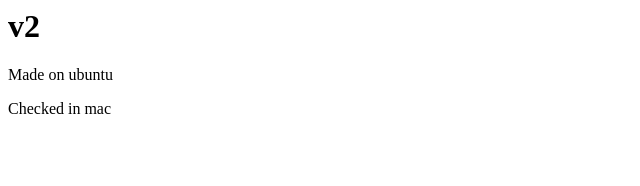
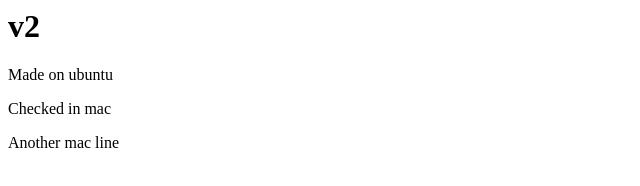
Before and after one commit to rerreby/learn, a plain HTML site: page index.html in a window 1280 px wide. Shown: the whole page, without its empty margins (0-640 px from the left). Drawn offline with Linux system fonts and the light colour scheme.

Commit message:
Add line of mac

```diff
--- a/index.html
+++ b/index.html
@@ -2,4 +2,5 @@
 	<h1>v2</h1>
 	<p>Made on ubuntu</p>
 	<p>Checked in mac</p>
+	<p>Another mac line</p>
 </body>
```
